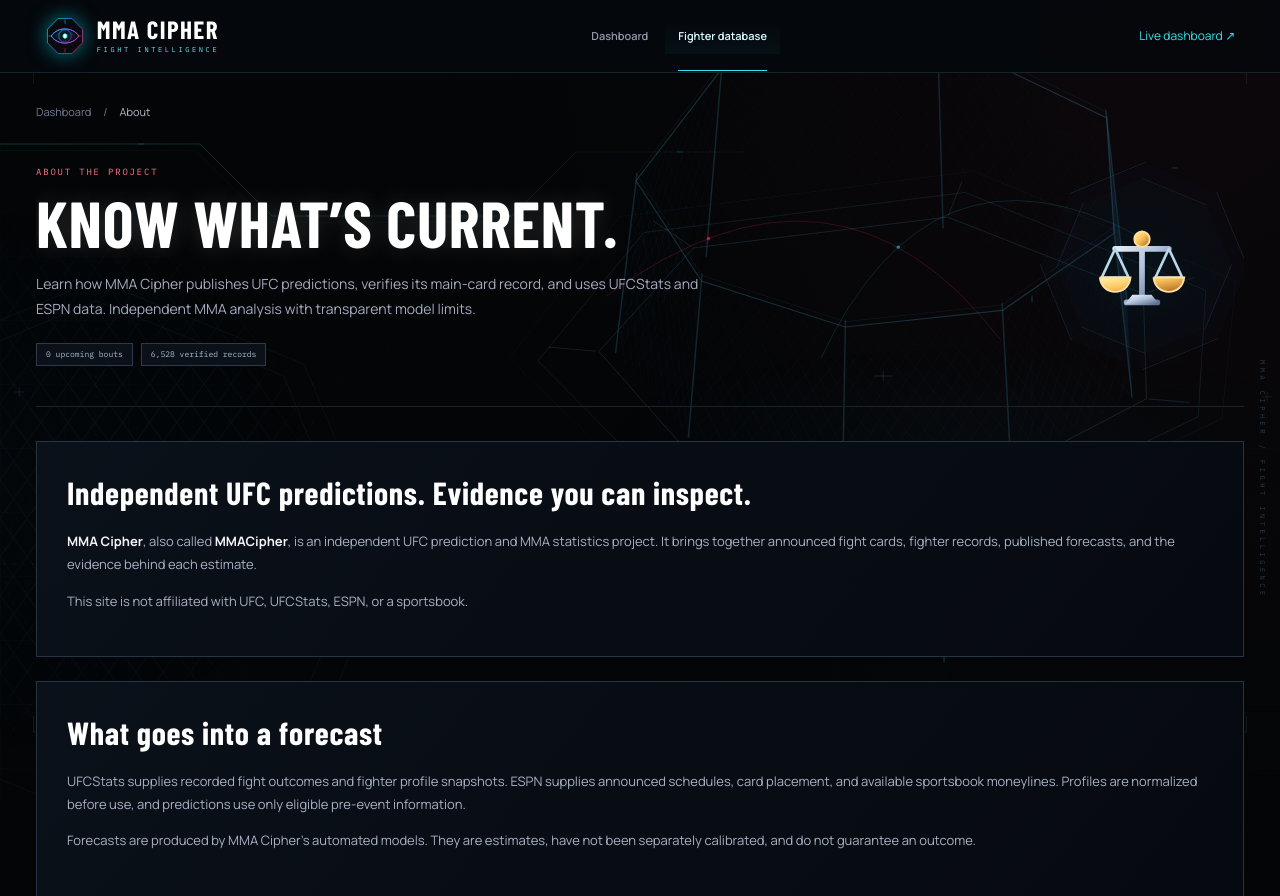
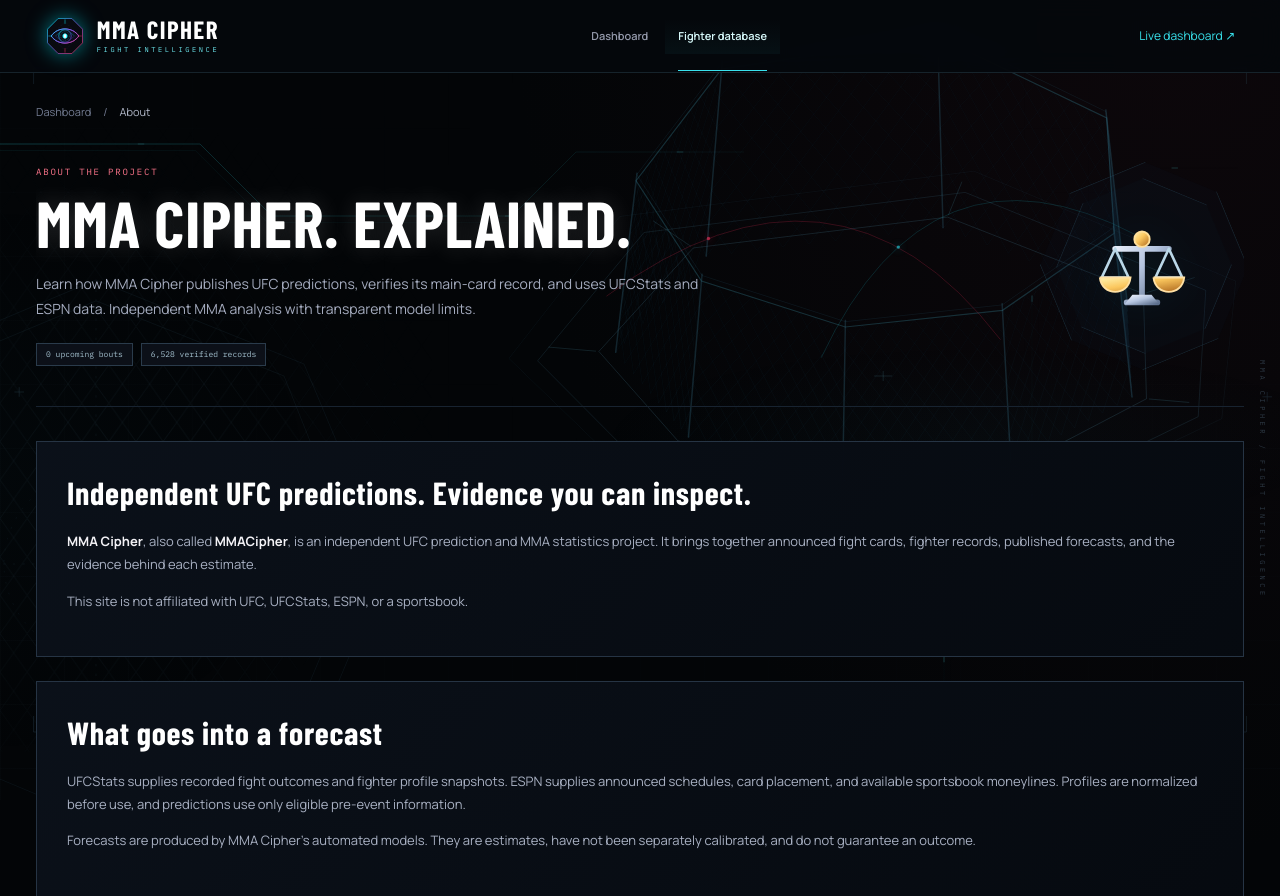
Before and after one commit to evanbartkowski/ufcfightpredictor, a Flask app: page /about/ in a window 1280 px wide. Shown: the top 896 px of the page. Run offline with Flask 3, Linux system fonts and the light colour scheme; data comes from the database, SQL or seed files in the repository; some libraries are stand-ins or nearby versions.

Commit message:
Give project information and archive index descriptive headings

```diff
--- a/templates/detail.html
+++ b/templates/detail.html
@@ -16,7 +16,7 @@
   <nav class="breadcrumbs" aria-label="Breadcrumb"><a href="/">Dashboard</a><span aria-hidden="true">/</span>{% if kind in ('fighter','event','fight') %}<a href="/{{ 'fighters' if kind == 'fighter' else 'events' if kind == 'event' else 'fights' }}/">{{ 'Fighters' if kind == 'fighter' else 'Events' if kind == 'event' else 'Forecasts' }}</a><span aria-hidden="true">/</span><span>{{ profile.name if kind == 'fighter' else event.date if kind == 'event' else fight.date }}</span>{% else %}<span>{{ 'Data status' if kind == 'status' else 'Model methods' if kind == 'model' else kind|capitalize }}</span>{% endif %}</nav>
   <section class="page-hero page-hero-{{ kind }}">
     <div class="page-hero-copy"><p class="eyebrow">{{ 'THE FIGHTER FILES' if kind in ('fighter','fighters') else 'FIGHT NIGHT, IN FOCUS' if kind in ('events','event') else 'EVERY PICK, ON THE RECORD' if kind in ('fights','fight') else 'BEHIND THE NUMBERS' if kind == 'model' else 'ABOUT THE PROJECT' if kind == 'about' else 'EXPLORE THE ARCHIVE' if kind == 'sitemap' else 'SOURCE INTELLIGENCE' }}</p>
-    <h1>{{ profile.name if kind == 'fighter' else event.name if kind == 'event' else fight.red + ' vs. ' + fight.blue if kind == 'fight' else 'The fighter files.' if kind == 'fighters' else 'Every card. Every matchup.' if kind == 'events' else 'The forecast ledger.' if kind == 'fights' else 'Inside the algorithm.' if kind == 'model' else 'Know what’s current.' }}</h1><p class="lead">{{ description }}</p>
+    <h1>{{ profile.name if kind == 'fighter' else event.name if kind == 'event' else fight.red + ' vs. ' + fight.blue if kind == 'fight' else 'The fighter files.' if kind == 'fighters' else 'Every card. Every matchup.' if kind == 'events' else 'The forecast ledger.' if kind == 'fights' else 'Inside the algorithm.' if kind == 'model' else 'MMA Cipher. Explained.' if kind == 'about' else 'Every record. One index.' if kind == 'sitemap' else 'Know what’s current.' }}</h1><p class="lead">{{ description }}</p>
     <div class="hero-tags">{% if kind in ('fighter','fighters') %}<span>{{ '{:,}'.format(fighters|length) }} fighter profiles</span><span>Records &amp; Elo history</span>{% elif kind in ('event','events') %}<span>{{ date_label(event.date) if kind == 'event' else (upcoming_events|length|string) + ' upcoming events' }}</span><span>{{ (event.fights|length|string) + ' bouts' if kind == 'event' else 'Verified results archive' }}</span>{% elif kind in ('fight','fights') %}<span>{{ date_label(fight.date) if kind == 'fight' else (forecasts|length|string) + ' published matchups' }}</span><span>Issued picks &amp; evidence</span>{% elif kind == 'model' and model %}<span>{{ model.estimator_count }} serving estimators</span><span>{{ model.feature_count }} pre-bout inputs</span>{% else %}<span>{{ dashboard.upcoming|length }} upcoming bouts</span><span>{{ '{:,}'.format(dashboard.total_fights) }} verified records</span>{% endif %}</div>
     </div>
     <div class="page-hero-art" aria-hidden="true">{% if kind == 'fighter' %}{{ portrait_image(profile.name, large=true) }}{% elif kind == 'fighters' and upcoming_events %}<div class="roster-hero-portraits">{{ portrait_image(upcoming_events[0].fights[0].red, large=true) }}{{ portrait_image(upcoming_events[0].fights[0].blue, large=true) }}</div>{% elif kind == 'fight' %}<div class="matchup-portraits">{{ portrait_image(fight.red, large=true) }}<span>VS</span>{{ portrait_image(fight.blue, large=true) }}</div>{% else %}{{ icon('glove' if kind in ('event','events') else 'swords' if kind == 'fights' else 'chart' if kind == 'model' else 'clock' if kind == 'status' else 'scales') }}{% endif %}</div>
```
